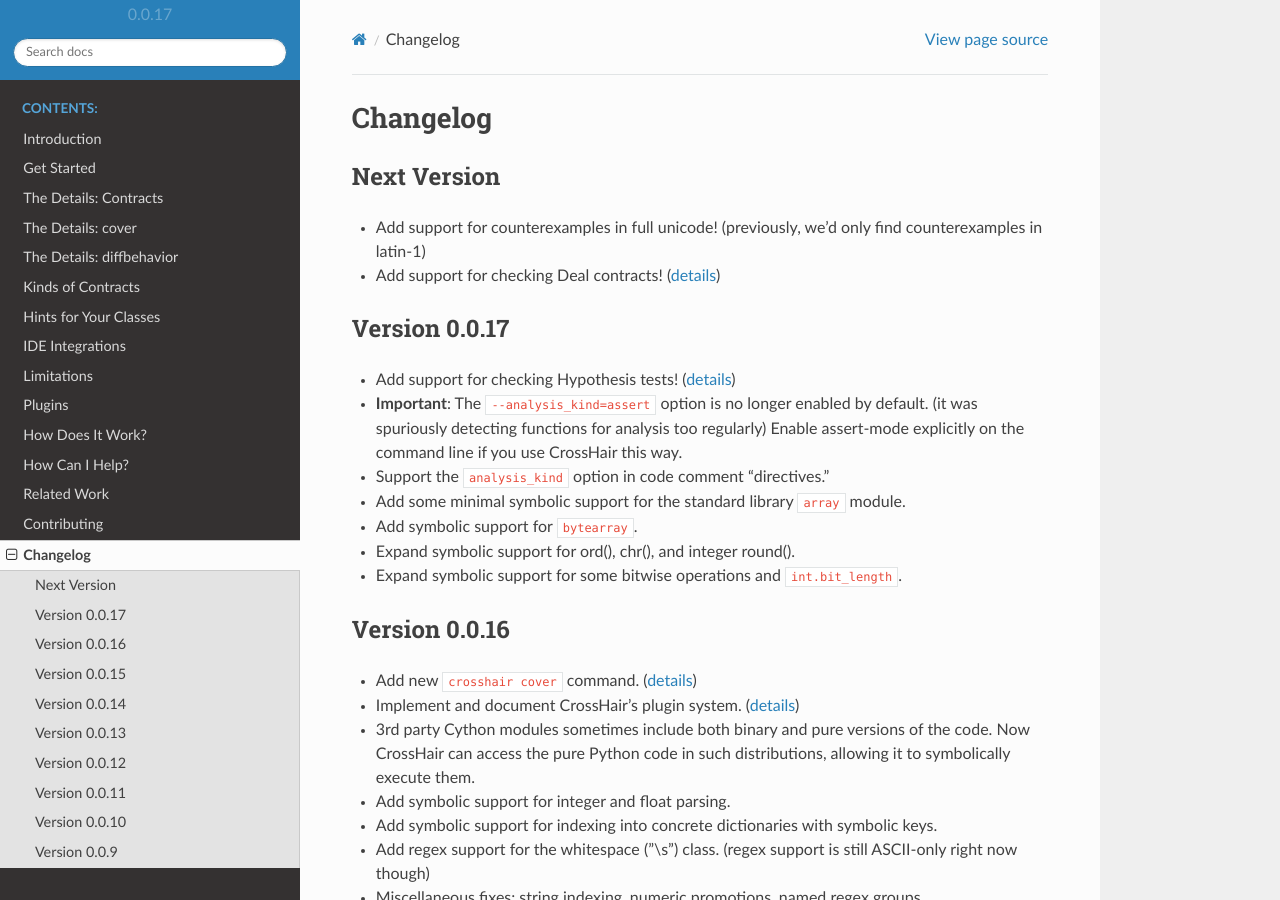
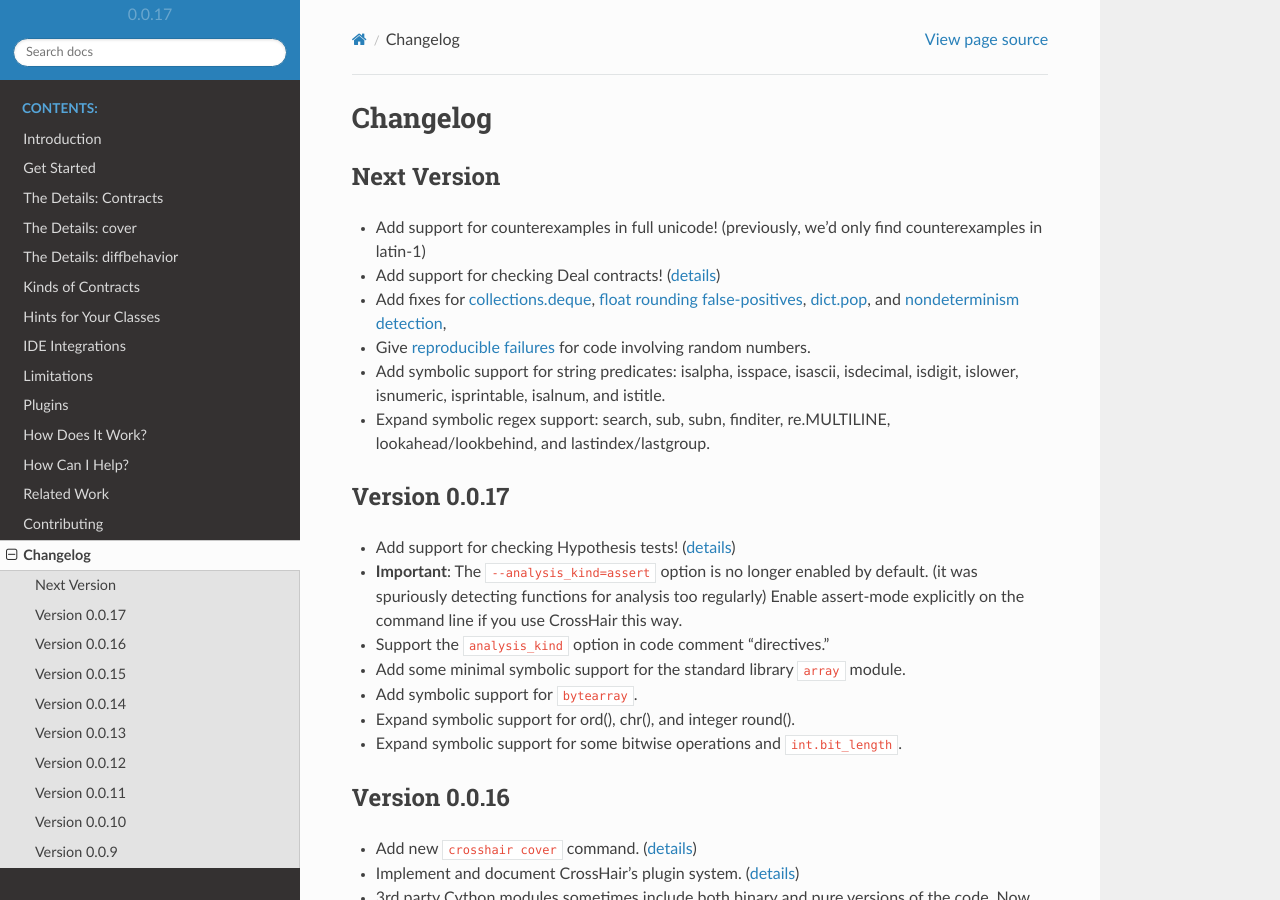
Before and after one commit to pschanely/CrossHair, a Sphinx documentation site: the page built from doc/source/changelog.rst, in a window 1280 px wide and 900 px high. Built offline with Sphinx 7.4.7 and the Read the Docs theme 2.0.0, drawn with Linux system fonts in a browser that asks for light colours; the version number is read from the project's files by our own code.

Commit message:
Update changelog

```diff
--- a/doc/source/changelog.rst
+++ b/doc/source/changelog.rst
@@ -10,6 +10,20 @@ Next Version
   (previously, we'd only find counterexamples in latin-1)
 * Add support for checking Deal contracts!
   (:ref:`details <analysis_kind_deal>`)
+* Add fixes for
+  `collections.deque <https://github.com/pschanely/CrossHair/commit/7df7f86531ba0fbc9a0f3658bee3621951a2099b>`__,
+  `float rounding false-positives <https://github.com/pschanely/CrossHair/commit/28217d157be93cfcd445fb50d2955dd7366615b9>`__,
+  `dict.pop <https://github.com/pschanely/CrossHair/commit/d8e153d3762a18727d55cbdc524309e9b7f22d12>`__, and
+  `nondeterminism detection <https://github.com/pschanely/CrossHair/commit/4f3f9afbeb8b20723c2b623d705326cfcde4f6fe>`__,
+* Give
+  `reproducible failures <https://github.com/pschanely/CrossHair/commit/3ea61be9e5d2da4adc563e65db8edc391601acea>`__
+  for code involving random numbers.
+* Add symbolic support for string predicates:
+  isalpha, isspace, isascii, isdecimal, isdigit, islower, isnumeric, isprintable,
+  isalnum, and istitle.
+* Expand symbolic regex support: search, sub, subn, finditer, re.MULTILINE,
+  lookahead/lookbehind, and lastindex/lastgroup.
+
 
 Version 0.0.17
 --------------
```
